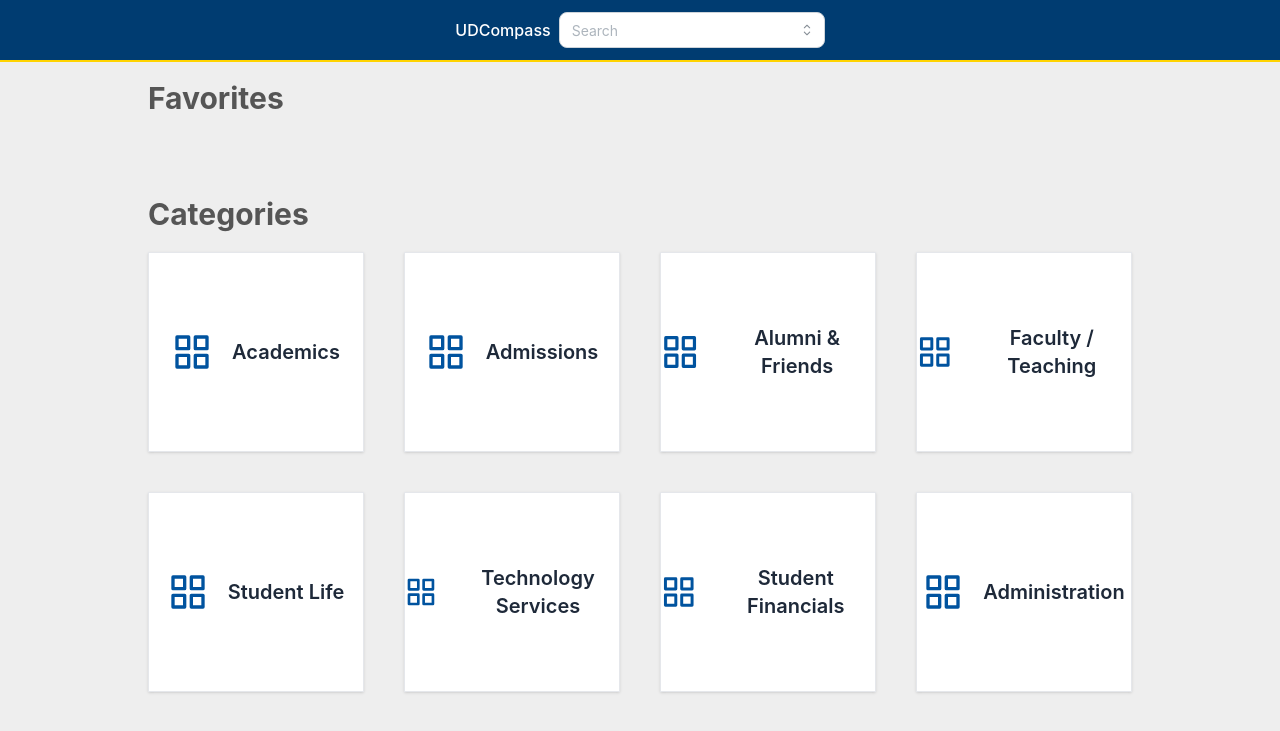
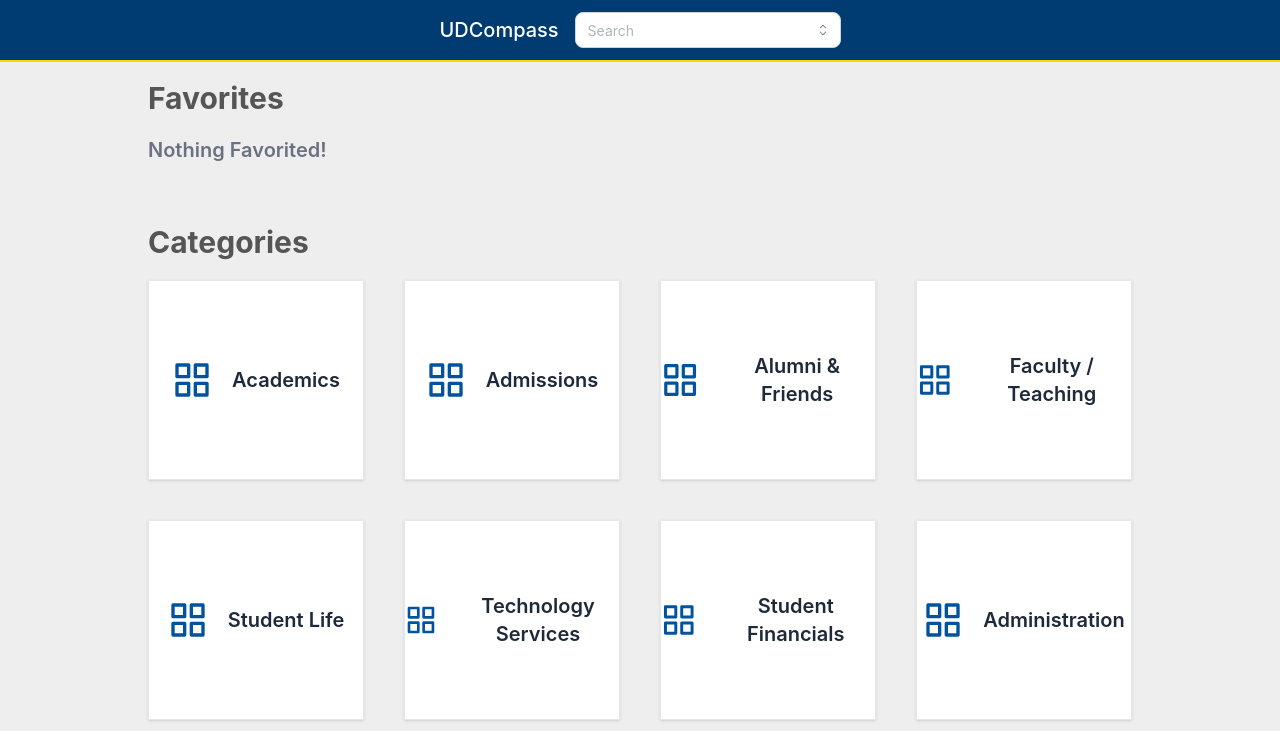
Before and after one commit to TheLuckyman30/ud-compass, a React (Vite) app: page / in a window 1280 px wide. Shown: the top 731 px of the page. Built offline with nearby package versions, Linux system fonts and the light colour scheme.

Commit message:
Minor styling tweaks

```diff
--- a/src/App.css
+++ b/src/App.css
@@ -9,6 +9,7 @@
 
 .app-main-button {
   @apply font-medium
+  text-xl
   cursor-pointer
   hover:scale-105
   duration-75;
--- a/src/css/components/navbar.css
+++ b/src/css/components/navbar.css
@@ -18,5 +18,5 @@
   items-center
   w-full sm:max-w-7xl
   mx-auto
-  gap-2;
+  gap-4;
 }
--- a/src/css/pages/home.css
+++ b/src/css/pages/home.css
@@ -15,6 +15,12 @@
   gap-5;
 }
 
+.h-no-fav-text {
+  @apply text-xl
+  font-semibold
+  text-gray-500;
+}
+
 .h-header {
   @apply font-bold
   text-3xl
--- a/src/pages/home/Home.tsx
+++ b/src/pages/home/Home.tsx
@@ -18,6 +18,9 @@
               {favItemsArray.map((item) => (
                 <ItemCard item={item} />
               ))}
+              {favItemsArray.length === 0 && (
+                <p className="h-no-fav-text">Nothing Favorited!</p>
+              )}
             </div>
           </div>
         </div>
```
